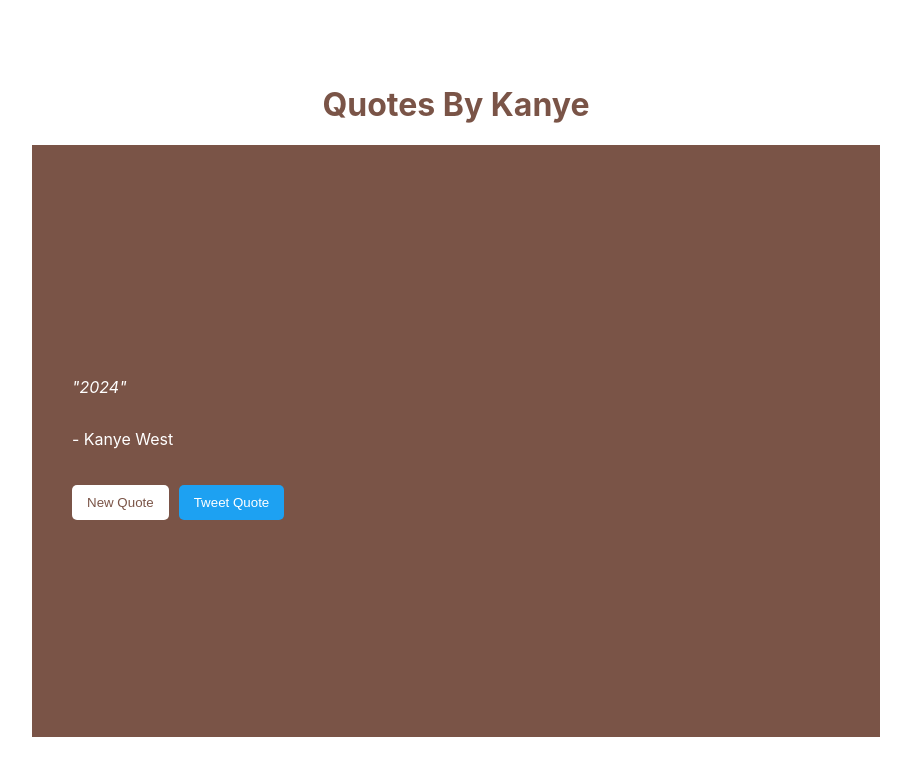
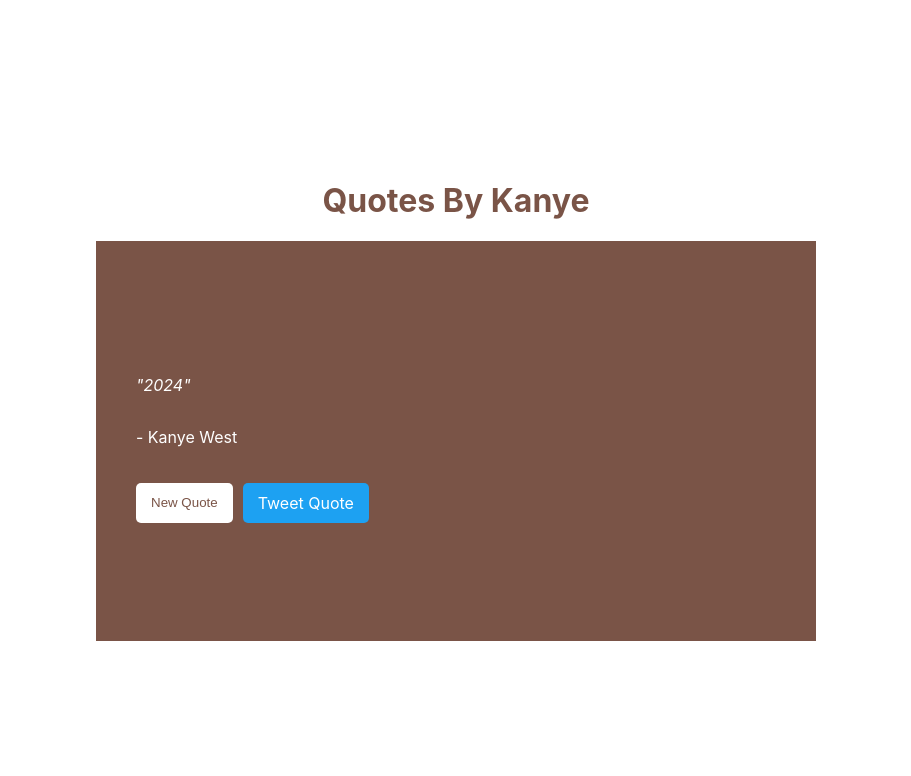
Before and after one commit to notEmmi/fcc-random-quote-machine, a React (Create React App) app: page / in a window 1280 px wide. Shown: the top 776 px of the page, without its empty margins (184-1095 px from the left). Built offline with nearby package versions, Linux system fonts and the light colour scheme.

Commit message:
Refactor QuoteBox component: adjust quote box dimensions, update button styles, and replace button with link for tweeting

```diff
--- a/src/App.css
+++ b/src/App.css
@@ -18,9 +18,10 @@
 #quote-box {
   background-color: var(--liver);
   color: white;
-  min-width: 60%;
+  min-width: 50%;
   max-width: 80%;
-  aspect-ratio: 1.5/1;
+  max-height: 80vh;
+  aspect-ratio: 2/1;
   padding: 40px;
   display: flex;
   flex-direction: column;
@@ -35,6 +36,8 @@
   padding: 10px 15px;
   border-radius: 5px;
   cursor: pointer;
+  text-decoration: none;
+
 }
 
 #new-quote {
@@ -44,6 +47,8 @@
   padding: 10px 15px;
   border-radius: 5px;
   cursor: pointer;
+  text-decoration: none;
+
 }
 
 #text {
--- a/src/App.js
+++ b/src/App.js
@@ -168,11 +168,16 @@ const QuoteBox = function() {
       <p id="author">
         - {author}
       </p>
-      <div class='buttons'>
+      <div className="buttons">
         <button id="new-quote" onClick={generateQuote}>New Quote</button>
-        <button id="tweet-quote" onClick={tweetQuote}>
+        <a
+          id="tweet-quote"
+          href={`https://twitter.com/intent/tweet?text=${encodeURIComponent(`"${quote}" - Kanye`)}`}
+          target="_blank"
+          rel="noopener noreferrer"
+        >
           Tweet Quote
-        </button>
+        </a>
       </div>
     </div>
   );
```
